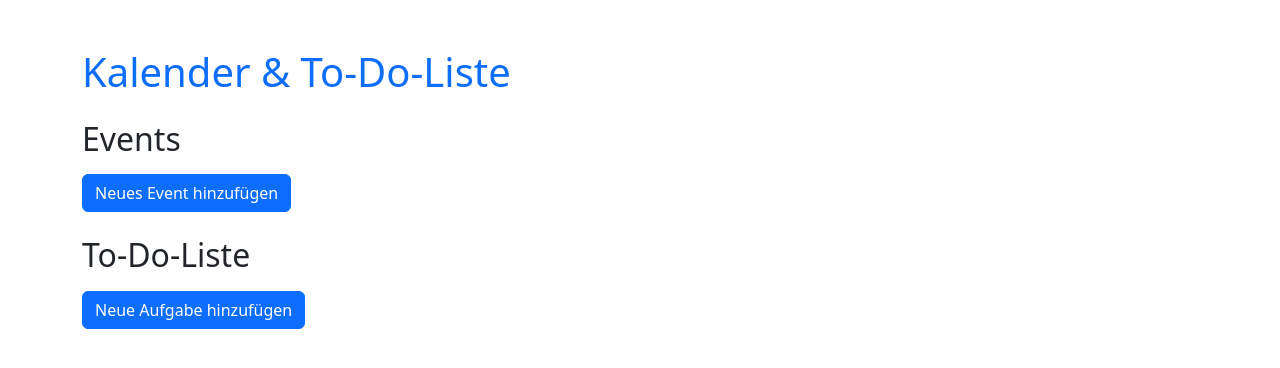
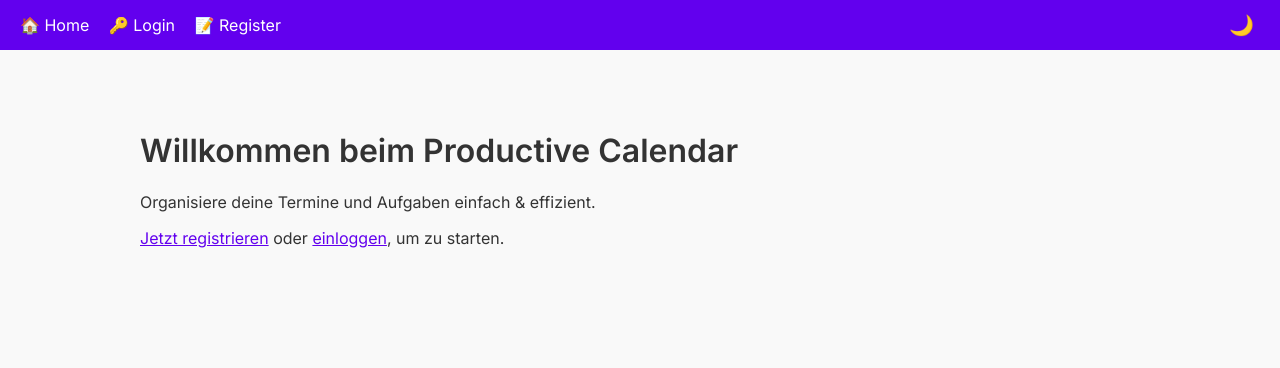
Before and after one commit to annalenagroos/Productive-Calendar, a Flask app: page / in a window 1280 px wide. Shown: the top 368 px of the page. Run offline with Flask 3, Linux system fonts and the light colour scheme.

Commit message:
Projektstruktur aufgeräumt, unnötige Dateien entfernt, Style optimiert

```diff
--- a/app.py
+++ b/app.py
@@ -1,13 +1,135 @@
-from flask import Flask
-from models import db
-from routes import routes_bp  # Blueprint importieren
+from flask import Flask, render_template, redirect, url_for, request, session, flash, send_file
+from flask_sqlalchemy import SQLAlchemy
+from werkzeug.security import generate_password_hash, check_password_hash
+from datetime import datetime
+import csv
+import io
 
 app = Flask(__name__)
-app.config['SQLALCHEMY_DATABASE_URI'] = 'sqlite:///database.db'
+app.config['SQLALCHEMY_DATABASE_URI'] = 'sqlite:///dashboard.db'
 app.config['SECRET_KEY'] = 'supersecretkey'
+db = SQLAlchemy(app)
 
-db.init_app(app)
-app.register_blueprint(routes_bp)  # Blueprint registrieren
+# -------------------- MODELS --------------------
+class User(db.Model):
+    id = db.Column(db.Integer, primary_key=True)
+    username = db.Column(db.String(150), unique=True, nullable=False)
+    password = db.Column(db.String(150), nullable=False)
+
+class Event(db.Model):
+    id = db.Column(db.Integer, primary_key=True)
+    title = db.Column(db.String(150), nullable=False)
+    date = db.Column(db.Date, nullable=False)
+    user_id = db.Column(db.Integer, db.ForeignKey('user.id'))
+
+class Task(db.Model):
+    id = db.Column(db.Integer, primary_key=True)
+    description = db.Column(db.String(250), nullable=False)
+    done = db.Column(db.Boolean, default=False)
+    user_id = db.Column(db.Integer, db.ForeignKey('user.id'))
+
+# -------------------- ROUTES --------------------
+@app.route('/')
+def index():
+    return render_template('index.html')
+
+@app.route('/register', methods=['GET', 'POST'])
+def register():
+    if request.method == 'POST':
+        username = request.form['username']
+        password = generate_password_hash(request.form['password'])
+        if User.query.filter_by(username=username).first():
+            flash('Username exists!')
+            return redirect(url_for('register'))
+        new_user = User(username=username, password=password)
+        db.session.add(new_user)
+        db.session.commit()
+        return redirect(url_for('login'))
+    return render_template('register.html')
+
+@app.route('/login', methods=['GET', 'POST'])
+def login():
+    if request.method == 'POST':
+        username = request.form['username']
+        password = request.form['password']
+        user = User.query.filter_by(username=username).first()
+        if user and check_password_hash(user.password, password):
+            session['user_id'] = user.id
+            return redirect(url_for('dashboard'))
+        flash('Invalid credentials')
+    return render_template('login.html')
+
+@app.route('/logout')
+def logout():
+    session.pop('user_id', None)
+    return redirect(url_for('index'))
+
+@app.route('/dashboard', methods=['GET', 'POST'])
+def dashboard():
+    if 'user_id' not in session:
+        return redirect(url_for('login'))
+
+    user_id = session['user_id']
+    events = Event.query.filter_by(user_id=user_id).all()
+    tasks = Task.query.filter_by(user_id=user_id).all()
+
+    if request.method == 'POST':
+        if 'event_title' in request.form:
+            title = request.form['event_title']
+            date = datetime.strptime(request.form['event_date'], '%Y-%m-%d')
+            new_event = Event(title=title, date=date, user_id=user_id)
+            db.session.add(new_event)
+            db.session.commit()
+            return redirect(url_for('dashboard'))
+
+        if 'task_description' in request.form:
+            description = request.form['task_description']
+            new_task = Task(description=description, user_id=user_id)
+            db.session.add(new_task)
+            db.session.commit()
+            return redirect(url_for('dashboard'))
+
+    return render_template('dashboard.html', events=events, tasks=tasks)
+
+@app.route('/task/done/<int:id>')
+def task_done(id):
+    task = Task.query.get_or_404(id)
+    task.done = not task.done
+    db.session.commit()
+    return redirect(url_for('dashboard'))
+
+@app.route('/event/delete/<int:id>')
+def delete_event(id):
+    event = Event.query.get_or_404(id)
+    db.session.delete(event)
+    db.session.commit()
+    return redirect(url_for('dashboard'))
+
+@app.route('/export')
+def export():
+    if 'user_id' not in session:
+        return redirect(url_for('login'))
+
+    user_id = session['user_id']
+    events = Event.query.filter_by(user_id=user_id).all()
+    tasks = Task.query.filter_by(user_id=user_id).all()
+
+    output = io.StringIO()
+    writer = csv.writer(output)
+    writer.writerow(['Type', 'Title/Description', 'Date/Status'])
+
+    for event in events:
+        writer.writerow(['Event', event.title, event.date])
+
+    for task in tasks:
+        writer.writerow(['Task', task.description, 'Done' if task.done else 'Pending'])
+
+    output.seek(0)
+
+    return send_file(io.BytesIO(output.getvalue().encode()),
+                     mimetype='text/csv',
+                     as_attachment=True,
+                     download_name='calendar_export.csv')
 
 if __name__ == '__main__':
     with app.app_context():
--- a/requirements.txt
+++ b/requirements.txt
@@ -1,2 +1,3 @@
 Flask
-Flask-SQLAlchemy
+Flask_SQLAlchemy
+Werkzeug
--- a/routes.py
+++ b/routes.py
@@ -1,62 +1,106 @@
-from flask import Blueprint, render_template, request, redirect, url_for, flash
-from models import db, Event, Task
-from datetime import datetime
+@app.route('/')
+def index():
+    return render_template('index.html')
 
-routes_bp = Blueprint('routes', __name__)
+@app.route('/register', methods=['GET', 'POST'])
+def register():
+    if request.method == 'POST':
+        username = request.form['username']
+        password = generate_password_hash(request.form['password'])
+        if User.query.filter_by(username=username).first():
+            flash('Username exists!')
+            return redirect(url_for('register'))
+        new_user = User(username=username, password=password)
+        db.session.add(new_user)
+        db.session.commit()
+        return redirect(url_for('login'))
+    return render_template('register.html')
 
-@routes_bp.route('/')
-def index():
-    events = Event.query.order_by(Event.date).all()
-    tasks = Task.query.all()
-    return render_template('index.html', events=events, tasks=tasks)
+@app.route('/login', methods=['GET', 'POST'])
+def login():
+    if request.method == 'POST':
+        username = request.form['username']
+        password = request.form['password']
+        user = User.query.filter_by(username=username).first()
+        if user and check_password_hash(user.password, password):
+            session['user_id'] = user.id
+            return redirect(url_for('dashboard'))
+        flash('Invalid credentials')
+    return render_template('login.html')
 
-@routes_bp.route('/add_event', methods=['GET', 'POST'])
-def add_event():
+@app.route('/logout')
+def logout():
+    session.pop('user_id', None)
+    return redirect(url_for('index'))
+
+@app.route('/dashboard', methods=['GET', 'POST'])
+def dashboard():
+    if 'user_id' not in session:
+        return redirect(url_for('login'))
+
+    user_id = session['user_id']
+    events = Event.query.filter_by(user_id=user_id).all()
+    tasks = Task.query.filter_by(user_id=user_id).all()
+
     if request.method == 'POST':
-        title = request.form['title']
-        date = datetime.strptime(request.form['date'], '%Y-%m-%dT%H:%M')
-        description = request.form.get('description', '')
-        new_event = Event(title=title, date=date, description=description)
-        db.session.add(new_event)
-        db.session.commit()
-        flash('Event erfolgreich hinzugefügt!', 'success')
-        return redirect(url_for('routes.index'))
-    return render_template('add_event.html')
+        if 'event_title' in request.form:
+            title = request.form['event_title']
+            date = datetime.strptime(request.form['event_date'], '%Y-%m-%d')
+            new_event = Event(title=title, date=date, user_id=user_id)
+            db.session.add(new_event)
+            db.session.commit()
+            return redirect(url_for('dashboard'))
 
-@routes_bp.route('/add_task', methods=['GET', 'POST'])
-def add_task():
-    if request.method == 'POST':
-        title = request.form['title']
-        new_task = Task(title=title)
-        db.session.add(new_task)
-        db.session.commit()
-        flash('Aufgabe erfolgreich hinzugefügt!', 'success')
-        return redirect(url_for('routes.index'))
-    return render_template('add_task.html')
+        if 'task_description' in request.form:
+            description = request.form['task_description']
+            new_task = Task(description=description, user_id=user_id)
+            db.session.add(new_task)
+            db.session.commit()
+            return redirect(url_for('dashboard'))
 
-@routes_bp.route('/complete_task/<int:id>')
-def complete_task(id):
-    task = Task.query.get(id)
-    if task:
-        task.completed = True
-        db.session.commit()
-        flash('Aufgabe erledigt!', 'success')
-    return redirect(url_for('routes.index'))
+    return render_template('dashboard.html', events=events, tasks=tasks)
 
-@routes_bp.route('/delete_event/<int:id>')
+@app.route('/task/done/<int:id>')
+def task_done(id):
+    task = Task.query.get_or_404(id)
+    task.done = not task.done
+    db.session.commit()
+    return redirect(url_for('dashboard'))
+
+@app.route('/event/delete/<int:id>')
 def delete_event(id):
-    event = Event.query.get(id)
-    if event:
-        db.session.delete(event)
-        db.session.commit()
-        flash('Event gelöscht!', 'danger')
-    return redirect(url_for('routes.index'))
+    event = Event.query.get_or_404(id)
+    db.session.delete(event)
+    db.session.commit()
+    return redirect(url_for('dashboard'))
 
-@routes_bp.route('/delete_task/<int:id>')
-def delete_task(id):
-    task = Task.query.get(id)
-    if task:
-        db.session.delete(task)
-        db.session.commit()
-        flash('Aufgabe gelöscht!', 'danger')
-    return redirect(url_for('routes.index'))
+@app.route('/export')
+def export():
+    if 'user_id' not in session:
+        return redirect(url_for('login'))
+
+    user_id = session['user_id']
+    events = Event.query.filter_by(user_id=user_id).all()
+    tasks = Task.query.filter_by(user_id=user_id).all()
+
+    output = io.StringIO()
+    writer = csv.writer(output)
+    writer.writerow(['Type', 'Title/Description', 'Date/Status'])
+
+    for event in events:
+        writer.writerow(['Event', event.title, event.date])
+
+    for task in tasks:
+        writer.writerow(['Task', task.description, 'Done' if task.done else 'Pending'])
+
+    output.seek(0)
+
+    return send_file(io.BytesIO(output.getvalue().encode()),
+                     mimetype='text/csv',
+                     as_attachment=True,
+                     download_name='calendar_export.csv')
+
+if __name__ == '__main__':
+    with app.app_context():
+        db.create_all()
+    app.run(debug=True)
--- /dev/null
+++ b/static/style.css
@@ -0,0 +1,165 @@
+/* Google Fonts */
+@import url('https://fonts.googleapis.com/css2?family=Inter:wght@400;600&display=swap');
+
+body {
+    font-family: 'Inter', sans-serif;
+    margin: 0;
+    padding: 0;
+    background-color: #f9f9f9;
+    color: #333;
+    transition: background-color 0.4s ease, color 0.4s ease;
+}
+
+nav {
+    background-color: #6200ee;
+    color: white;
+    padding: 12px 20px;
+    display: flex;
+    justify-content: space-between;
+    align-items: center;
+}
+
+nav a {
+    color: white;
+    text-decoration: none;
+    margin-right: 15px;
+    font-weight: 500;
+    transition: color 0.4s ease;
+}
+
+nav a:hover {
+    text-decoration: underline;
+}
+
+nav button {
+    background: none;
+    border: none;
+    color: white;
+    font-size: 20px;
+    cursor: pointer;
+}
+
+.container {
+    max-width: 1000px;
+    margin: 40px auto;
+    padding: 20px;
+    animation: fadeIn 0.6s ease-in-out;
+    transition: background-color 0.4s ease, color 0.4s ease;
+}
+
+h1, h2, h3, p, li, a {
+    transition: color 0.4s ease;
+}
+
+section {
+    margin-bottom: 30px;
+}
+
+form input, form button {
+    display: block;
+    width: 100%;
+    max-width: 400px;
+    margin: 10px 0;
+    padding: 12px;
+    border: 1px solid #ccc;
+    border-radius: 8px;
+}
+
+form button {
+    background-color: #6200ee;
+    color: white;
+    border: none;
+    cursor: pointer;
+    font-weight: bold;
+    transition: background 0.3s, box-shadow 0.3s;
+}
+
+form button:hover {
+    background-color: #4500b5;
+    box-shadow: 0 0 8px rgba(98, 0, 238, 0.7);
+}
+
+ul {
+    list-style: none;
+    padding: 0;
+}
+
+li {
+    background: white;
+    margin: 10px 0;
+    padding: 12px;
+    border-radius: 8px;
+    box-shadow: 0 2px 8px rgba(0,0,0,0.1);
+    display: flex;
+    justify-content: space-between;
+    align-items: center;
+    transition: background-color 0.4s ease, color 0.4s ease;
+}
+
+a {
+    color: #6200ee;
+}
+
+a:hover {
+    text-decoration: underline;
+}
+
+.flash-message {
+    background-color: #ffe0e0;
+    color: #a10000;
+    padding: 10px;
+    border-radius: 8px;
+    margin-bottom: 20px;
+    animation: slideIn 0.5s ease-out;
+}
+
+/* Animation: Smooth Fade-In */
+@keyframes fadeIn {
+    from { opacity: 0; transform: translateY(10px); }
+    to { opacity: 1; transform: translateY(0); }
+}
+
+/* Animation: Slide-in Flash */
+@keyframes slideIn {
+    from { opacity: 0; transform: translateX(-20px); }
+    to { opacity: 1; transform: translateX(0); }
+}
+
+/* -------------------- DARK MODE -------------------- */
+.dark body {
+    background-color: #121212;
+    color: #eee;
+}
+
+.dark nav {
+    background-color: #1f1f1f;
+}
+
+.dark nav a,
+.dark nav button {
+    color: #eee;
+}
+
+.dark .container,
+.dark li,
+.dark .flash-message {
+    background-color: #1f1f1f;
+    color: #eee;
+}
+
+.dark form button {
+    background-color: #bb86fc;
+}
+
+.dark a {
+    color: #bb86fc;
+}
+
+.dark a:hover {
+    color: #82aaff;
+}
+
+.dark .flash-message {
+    background-color: #3a1c1c;
+    color: #ffcaca;
+}
--- a/templates/index.html
+++ b/templates/index.html
@@ -1,43 +1,10 @@
-<!DOCTYPE html>
-<html lang="de">
-    <head>
-        <meta charset="UTF-8">
-        <meta name="viewport" content="width=device-width, initial-scale=1.0">
-        <title>Kalender & To-Do-Liste</title>
-        <!-- Bootstrap einbinden -->
-        <link href="https://cdn.jsdelivr.net/npm/bootstrap@5.3.0/dist/css/bootstrap.min.css" rel="stylesheet">
-    </head>
-    <body class="container mt-5">
-        <h1 class="text-primary">Kalender & To-Do-Liste</h1>
+{% extends 'layout.html' %}
+{% block title %}Home{% endblock %}
 
-        <h2 class="mt-4">Events</h2>
-        <ul class="list-group">
-            {% for event in events %}
-                <li class="list-group-item d-flex justify-content-between align-items-center">
-                    {{ event.date }} - {{ event.title }}
-                    <a href="/delete_event/{{ event.id }}" class="btn btn-danger btn-sm">❌</a>
-                </li>
-            {% endfor %}
-        </ul>
-        <a href="{{ url_for('routes.add_event') }}" class="btn btn-primary mt-2">Neues Event hinzufügen</a>
-
-        <h2 class="mt-4">To-Do-Liste</h2>
-        <ul class="list-group">
-            {% for task in tasks %}
-                <li class="list-group-item d-flex justify-content-between align-items-center">
-                    {{ task.title }}
-                    <div>
-                        {% if not task.completed %}
-                            <a href="/complete_task/{{ task.id }}" class="btn btn-success btn-sm">✅</a>
-                        {% endif %}
-                        <a href="/delete_task/{{ task.id }}" class="btn btn-danger btn-sm">❌</a>
-                    </div>
-                </li>
-            {% endfor %}
-        </ul>
-        <a href="{{ url_for('routes.add_task') }}" class="btn btn-primary mt-2">Neue Aufgabe hinzufügen</a>
-
-        <!-- Bootstrap Scripts -->
-        <script src="https://cdn.jsdelivr.net/npm/bootstrap@5.3.0/dist/js/bootstrap.bundle.min.js"></script>
-    </body>
-</html>
+{% block content %}
+<h1>Willkommen beim Productive Calendar</h1>
+<p>Organisiere deine Termine und Aufgaben einfach & effizient.</p>
+{% if not session.get('user_id') %}
+    <p><a href="/register">Jetzt registrieren</a> oder <a href="/login">einloggen</a>, um zu starten.</p>
+{% endif %}
+{% endblock %}
--- /dev/null
+++ b/templates/layout.html
@@ -0,0 +1,56 @@
+<!DOCTYPE html>
+<html lang="de">
+<head>
+    <meta charset="UTF-8">
+    <meta name="viewport" content="width=device-width, initial-scale=1.0">
+    <title>{% block title %}Productive Calendar{% endblock %}</title>
+
+    <!-- Hier wählst du das Design -->
+    <!-- Clean Version -->
+    <!-- <link rel="stylesheet" href="{{ url_for('static', filename='style-clean.css') }}"> -->
+
+    <!-- Fancy Version -->
+    <link rel="stylesheet" href="{{ url_for('static', filename='style.css') }}">
+</head>
+<body>
+
+    <!-- Navbar -->
+    <nav>
+        <div>
+            <a href="/">🏠 Home</a>
+            {% if session.get('user_id') %}
+                <a href="/dashboard">📅 Dashboard</a>
+                <a href="/logout">🚪 Logout</a>
+            {% else %}
+                <a href="/login">🔑 Login</a>
+                <a href="/register">📝 Register</a>
+            {% endif %}
+        </div>
+        <button id="darkModeToggle">🌙</button>
+    </nav>
+
+    <!-- Flash-Messages -->
+    <div class="container">
+        {% with messages = get_flashed_messages() %}
+            {% if messages %}
+                <div class="flash-message">
+                    {% for message in messages %}
+                        <p>{{ message }}</p>
+                    {% endfor %}
+                </div>
+            {% endif %}
+        {% endwith %}
+
+        {% block content %}{% endblock %}
+    </div>
+
+    <!-- Dark Mode Toggle -->
+    <script>
+        const toggle = document.getElementById('darkModeToggle');
+        toggle.addEventListener('click', () => {
+            document.body.classList.toggle('dark');
+        });
+    </script>
+
+</body>
+</html>
```
Also changed, not shown: models.py (+10 -8 lines), static/styles.css (deleted, +0 -7 lines), templates/add_event.html (deleted, +0 -28 lines), templates/add_task.html (deleted, +0 -20 lines), templates/dashboard.html (added, +67 -0 lines), templates/login.html (added, +12 -0 lines), templates/register.html (added, +12 -0 lines), templates/taskplaner.html (deleted, +0 -23 lines), database.db (deleted), instance/dashboard.db (added), instance/database.db.
